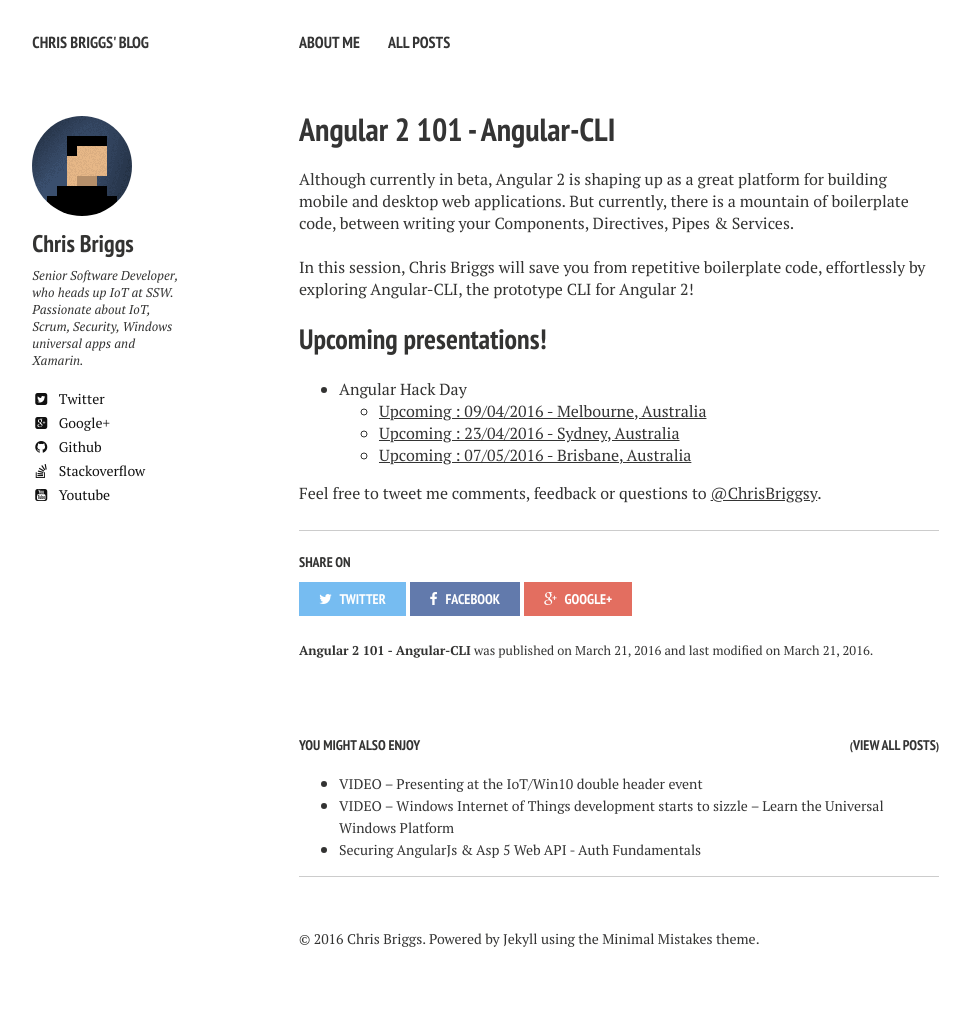
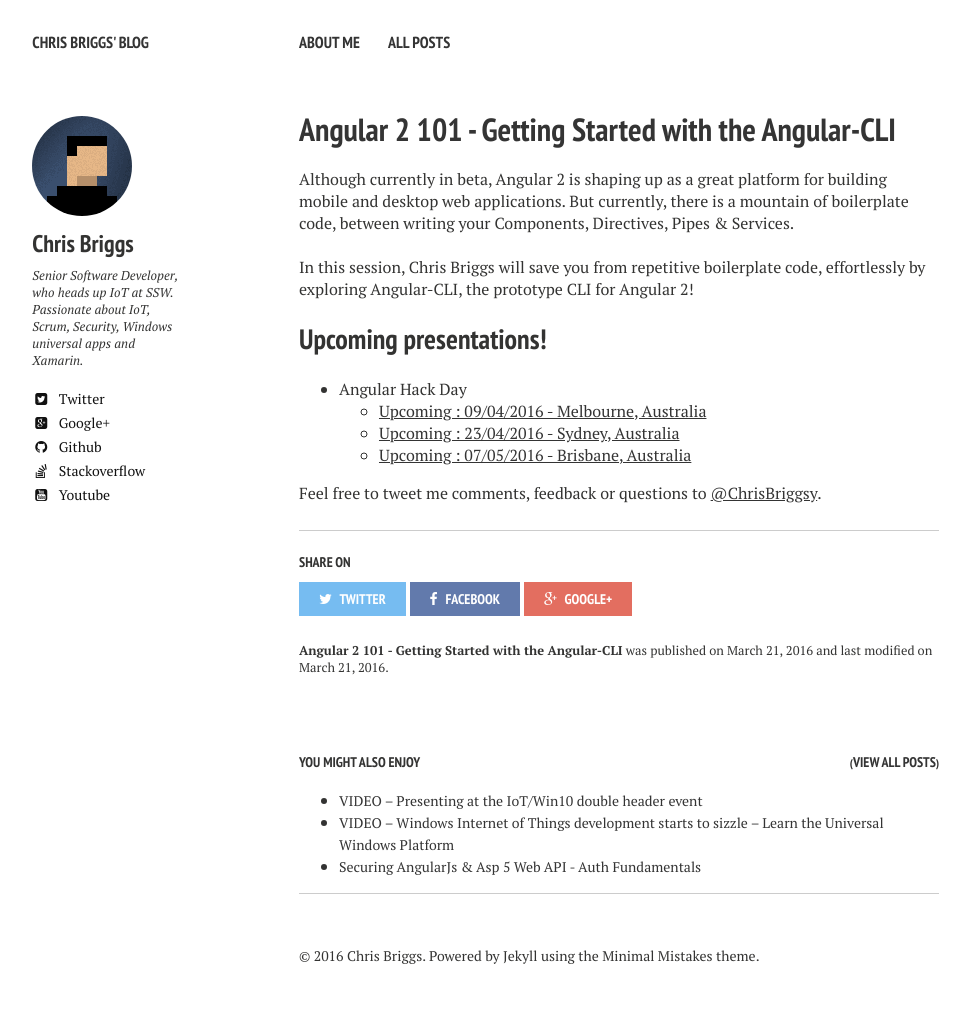
Before and after one commit to Briggsc28/briggsc28.github.io, a Jekyll site: the page built from _posts/2016-03-21-Angular-2-101-Angular-CLI.md, in a window 1280 px wide. Shown: the whole page, without its empty margins (21-991 px from the left). Built offline with Jekyll 4.4.1, drawn with Linux system fonts in a browser that asks for light colours; nearby versions of some CDN libraries.

Commit message:
Update 2016-03-21-Angular-2-101-Angular-CLI.md

```diff
--- a/_posts/2016-03-21-Angular-2-101-Angular-CLI.md
+++ b/_posts/2016-03-21-Angular-2-101-Angular-CLI.md
@@ -1,6 +1,6 @@
 ---
 layout: post
-title: Angular 2 101 - Angular-CLI
+title: Angular 2 101 - Getting Started with the Angular-CLI
 excerpt: "In this upcoming presentation, learn how to save yourself from repetitive Angular 2 boilerplate code by leveraging the Angular-CLI"
 modified: 2016-03-21
 tags: [ Angular-CLI, Angular, Angular 2, Angular Hack Day]
```
